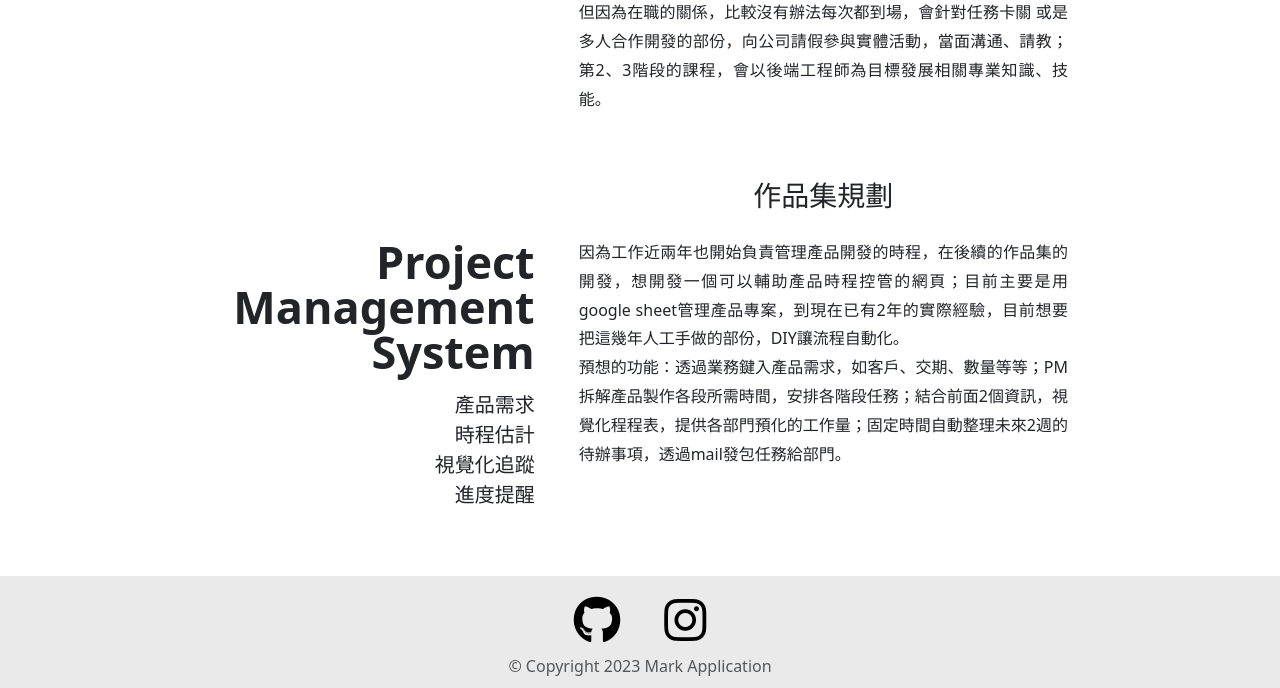
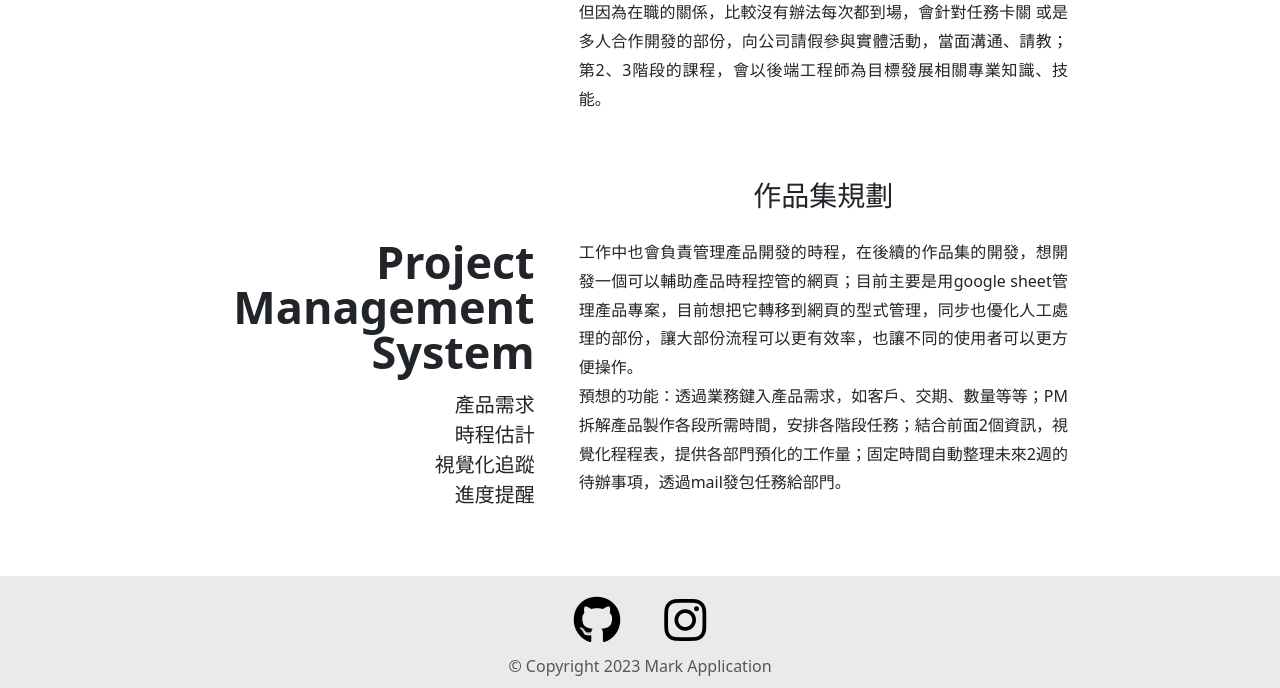
Before and after one commit to KJeiii/Wehelp-Bootcamp-Application, a Flask app: page /schedule in a window 1280 px wide. Shown: the part 821-1509 px from the top of the page. Run offline with Flask 3, Linux system fonts and the light colour scheme; some libraries are stand-ins or nearby versions.

Commit message:
modify project idea

```diff
--- a/templates/schedule.html
+++ b/templates/schedule.html
@@ -37,7 +37,7 @@
 
         <div class="col-12 col-md-7">
             <h3>作品集規劃</h3>
-            <p class="content-statement">因為工作近兩年也開始負責管理產品開發的時程，在後續的作品集的開發，想開發一個可以輔助產品時程控管的網頁；目前主要是用google sheet管理產品專案，到現在已有2年的實際經驗，目前想要把這幾年人工手做的部份，DIY讓流程自動化。<br>預想的功能：透過業務鍵入產品需求，如客戶、交期、數量等等；PM拆解產品製作各段所需時間，安排各階段任務；結合前面2個資訊，視覺化程程表，提供各部門預化的工作量；固定時間自動整理未來2週的待辦事項，透過mail發包任務給部門。</p>
+            <p class="content-statement">工作中也會負責管理產品開發的時程，在後續的作品集的開發，想開發一個可以輔助產品時程控管的網頁；目前主要是用google sheet管理產品專案，目前想把它轉移到網頁的型式管理，同步也優化人工處理的部份，讓大部份流程可以更有效率，也讓不同的使用者可以更方便操作。<br>預想的功能：透過業務鍵入產品需求，如客戶、交期、數量等等；PM拆解產品製作各段所需時間，安排各階段任務；結合前面2個資訊，視覺化程程表，提供各部門預化的工作量；固定時間自動整理未來2週的待辦事項，透過mail發包任務給部門。</p>
         </div>
 
     </div>
```
